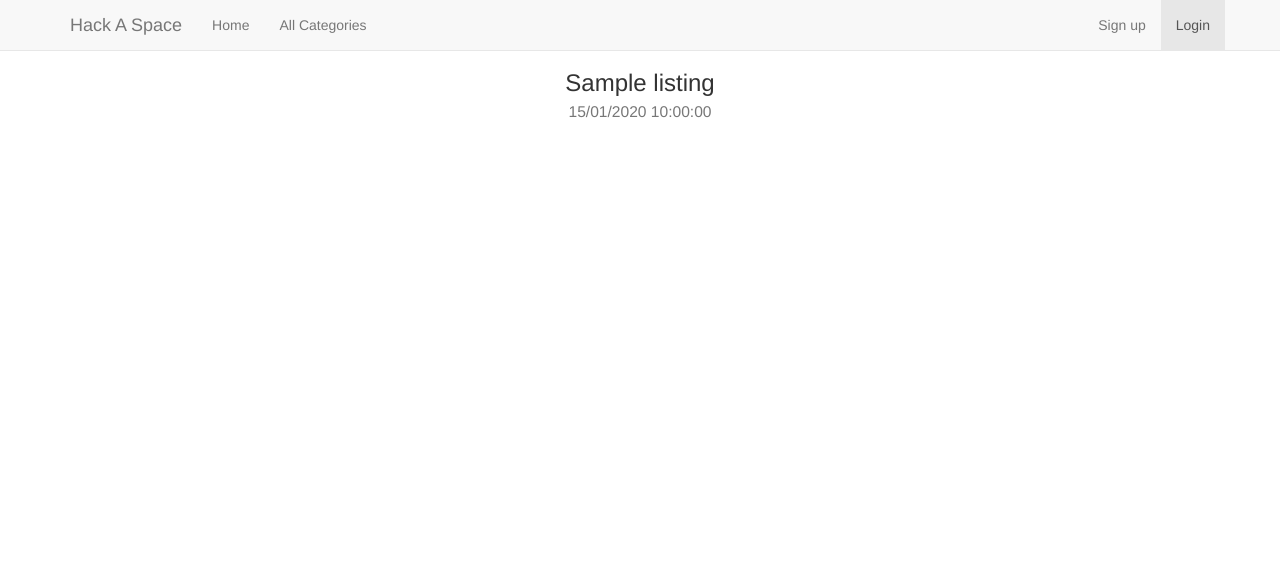
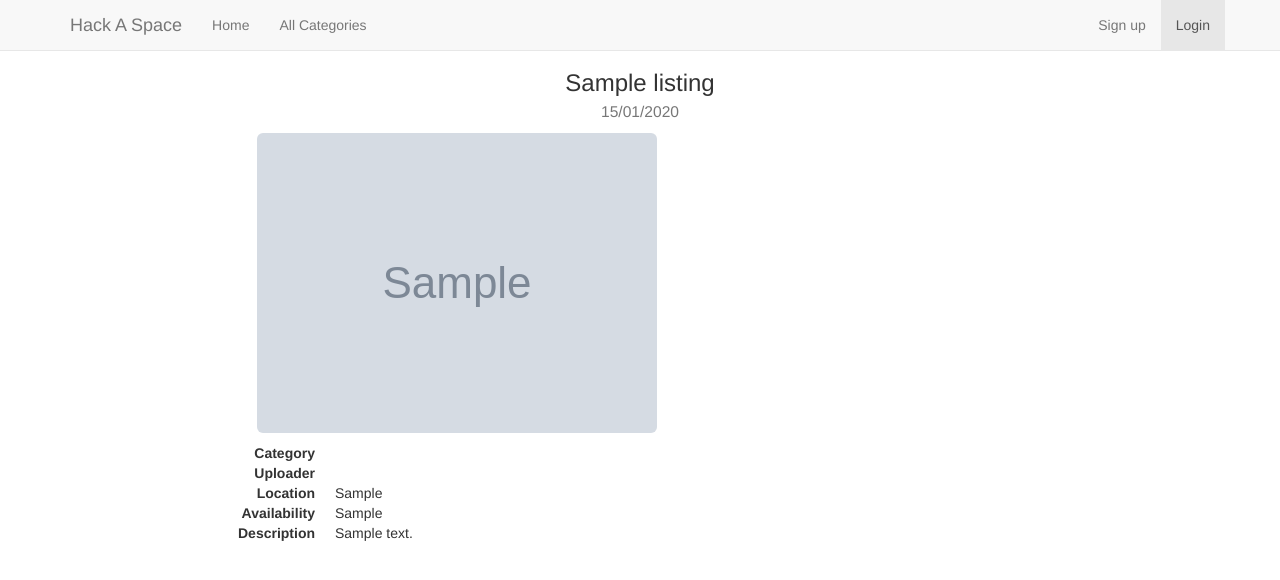
Before and after one commit to chadhao/SDP_Hack_A_Space, a CodeIgniter app: page /database/index.php/listing/getListingById/1 in a window 1280 px wide. Shown: the top 580 px of the page. Run offline with CodeIgniter, Linux system fonts and the light colour scheme; tables that the repository leaves empty or names only in its code hold one stand-in row (values such as "Sample post"); grey boxes marked "Sample" are stand-in pictures; data that the repository does not hold is empty.

Commit message:
update @ 5:22PM 06/06/2016

```diff
--- a/application/controllers/Admin.php
+++ b/application/controllers/Admin.php
@@ -67,7 +67,7 @@ class Admin extends CI_Controller
     {
         $this->is_admin();
         if ($this->UserModel->userExist($id)) {
-            $data['user'] = $this->UserModel->getUser($id);
+            $data['user'] = $this->UserModel->getUser($id, 'id, fname, lname, email, is_admin');
             $this->utils->view('Admin_EditUser', 'Edit User', $data);
         } else {
             header('Location: '.site_url('Admin/user'));
--- a/application/controllers/Listing.php
+++ b/application/controllers/Listing.php
@@ -21,10 +21,11 @@ class Listing extends CI_Controller
 
     public function getListingById($lid)
     {
-        $listing = $this->ListingModel->getListing(intval($lid));
+        $listing = $this->ListingModel->getListing(array('id' => intval($lid)));
         if ($listing) {
-            $user = $this->UserModel->getUser($listing->uploader);
-            $view_data['uploader'] = $user->fname.' '.$user->lname;
+            $user = $this->UserModel->getUser($listing->uploader, 'fname, lname');
+            $view_data['fullname'] = $user->fname.' '.$user->lname;
+            $view_data['catname'] = $this->CategoryModel->getCategoryName($listing->category);
             $view_data['listing'] = $listing;
             $this->utils->view('Listing_Profile', $listing->title, $view_data);
         } else {
@@ -62,8 +63,9 @@ class Listing extends CI_Controller
         $vlisting = $this->ListingModel->validateInput($listing_data);
         if ($vlisting === true) {
             if ($this->ListingModel->addListing($listing_data)) {
+                $lid = $this->ListingModel->getListing(array('title' => $listing_data['title'], 'update_time' => $listing_data['update_time']), 'id')->id;
                 unset($_SESSION['uploaded_image']);
-                header('Location: '.base_url());
+                header('Location: '.site_url('listing/'.$lid));
                 exit();
             } else {
                 $view_data['heading'] = 'Oops! An error occurred...';
--- a/application/controllers/User.php
+++ b/application/controllers/User.php
@@ -36,7 +36,7 @@ class User extends CI_Controller
                     $_SESSION = array();
                 }
                 $_SESSION['user_loggedin'] = true;
-                $_SESSION['user'] = $this->UserModel->getUser($user['email']);
+                $_SESSION['user'] = $this->UserModel->getUser($user['email'], 'id, fname, lname, email, is_admin');
                 header('Location: '.base_url());
                 exit();
             } else {
@@ -71,7 +71,7 @@ class User extends CI_Controller
             } else {
                 $_SESSION = array();
             }
-            $_SESSION['user'] = $this->UserModel->getUser($user['email']);
+            $_SESSION['user'] = $this->UserModel->getUser($user['email'], 'id, fname, lname, email, is_admin');
             $_SESSION['user_loggedin'] = true;
             if ($_SESSION['user']->is_admin) {
                 header('Location: '.site_url('Admin'));
--- a/application/models/ListingModel.php
+++ b/application/models/ListingModel.php
@@ -9,9 +9,12 @@ class ListingModel extends CI_Model
         return $this->db->get(self::$table_name)->result();
     }
 
-    public function getListing($lid)
+    public function getListing($condition, $fields = '')
     {
-        $result = $this->db->get_where(self::$table_name, array('id' => intval($lid)), 1);
+        if (!empty($fields)) {
+            $this->db->select($fields);
+        }
+        $result = $this->db->get_where(self::$table_name, $condition, 1);
         if ($result === false || $result->num_rows() == 0) {
             return false;
         }
--- a/application/models/UserModel.php
+++ b/application/models/UserModel.php
@@ -47,17 +47,18 @@ class UserModel extends CI_Model
         return $this->db->get_where(self::$table_name, array('email' => $user['email'], 'password' => $user['password']))->conn_id->affected_rows > 0 ? true : false;
     }
 
-    public function getUser($user)
+    public function getUser($user, $fields = '')
     {
         $condition = is_numeric($user) ? array('id' => intval($user)) : array('email' => $user);
+        if (!empty($fields)) {
+            $this->db->select($fields);
+        }
         $result = $this->db->get_where(self::$table_name, $condition, 1);
         if ($result === false || $result->num_rows() == 0) {
             return false;
         }
-        $result_obj = $result->result()[0];
-        unset($result_obj->password);
 
-        return $result_obj;
+        return $result->result()[0];
     }
 
     public function updateUser($id, $user)
--- a/application/views/Listing_Profile.php
+++ b/application/views/Listing_Profile.php
@@ -1,3 +1,20 @@
 <div class="container" style="margin-top:50px; max-width:1000px;">
-  <h3 style="text-align:center"><?php echo $listing->title; ?><br><small><?php echo $uploader.' '.date_create($listing->update_time, timezone_open('Pacific/Auckland'))->format('d/m/Y H:i:s'); ?></small></h3>
+  <h3 style="text-align:center"><?php echo $listing->title; ?><br><small><?php echo date_create($listing->update_time, timezone_open('Pacific/Auckland'))->format('d/m/Y'); ?></small></h3>
+  <?php
+  if (!empty($listing->image)) {
+      echo '<p style="max-width:767px; margin-left:auto; margin-right:auto;"><img class="img-responsive img-rounded" src="'.site_url('uploads/'.$listing->image).'"></p>';
+  }
+  ?>
+  <dl class="dl-horizontal">
+    <dt>Category</dt>
+    <dd><?php echo $catname; ?></dd>
+    <dt>Uploader</dt>
+    <dd><?php echo $fullname; ?></dd>
+    <dt>Location</dt>
+    <dd><?php echo $listing->location; ?></dd>
+    <dt>Availability</dt>
+    <dd><?php echo $listing->availability; ?></dd>
+    <dt>Description</dt>
+    <dd><?php echo $listing->description; ?></dd>
+  </dl>
 </div>
--- a/application/views/templates/header.php
+++ b/application/views/templates/header.php
@@ -25,9 +25,15 @@
     <nav class="navbar navbar-default navbar-fixed-top">
       <div class="container">
         <div class="navbar-header">
+          <button type="button" class="navbar-toggle collapsed" data-toggle="collapse" data-target="#navbar-collapse-1" aria-expanded="false">
+            <span class="sr-only">Toggle navigation</span>
+            <span class="icon-bar"></span>
+            <span class="icon-bar"></span>
+            <span class="icon-bar"></span>
+          </button>
           <a class="navbar-brand">Hack A Space</a>
         </div>
-        <div id="navbar" class="navbar-collapse collapse">
+        <div class="navbar-collapse collapse"  id="navbar-collapse-1">
           <ul class="nav navbar-nav">
             <li<?php echo $CI->utils->uriMatch('Home') ? ' class="active"' : ''; ?>><a href="<?php echo base_url(); ?>">Home</a></li>
             <li<?php echo $CI->utils->uriMatch('Category') ? ' class="active"' : ''; ?>><a href="<?php echo site_url('Category'); ?>">All Categories</a></li>
```
